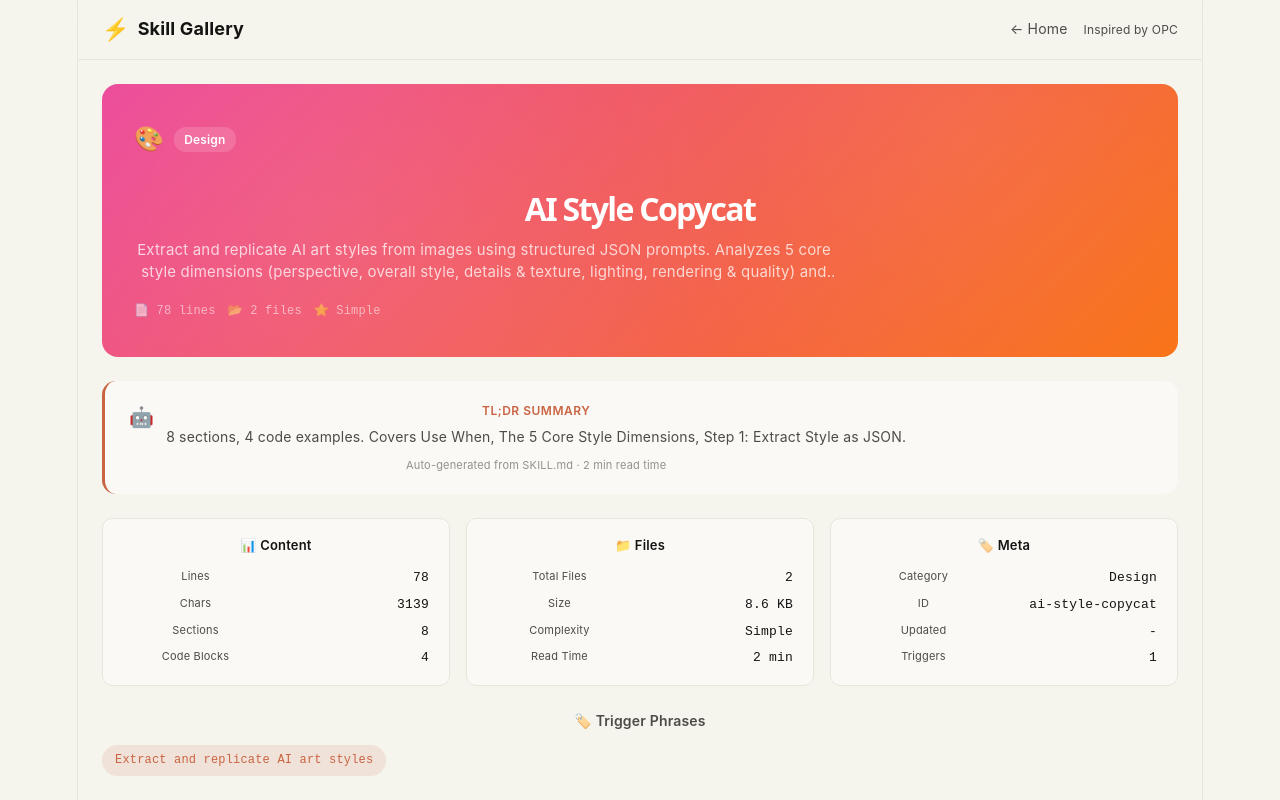
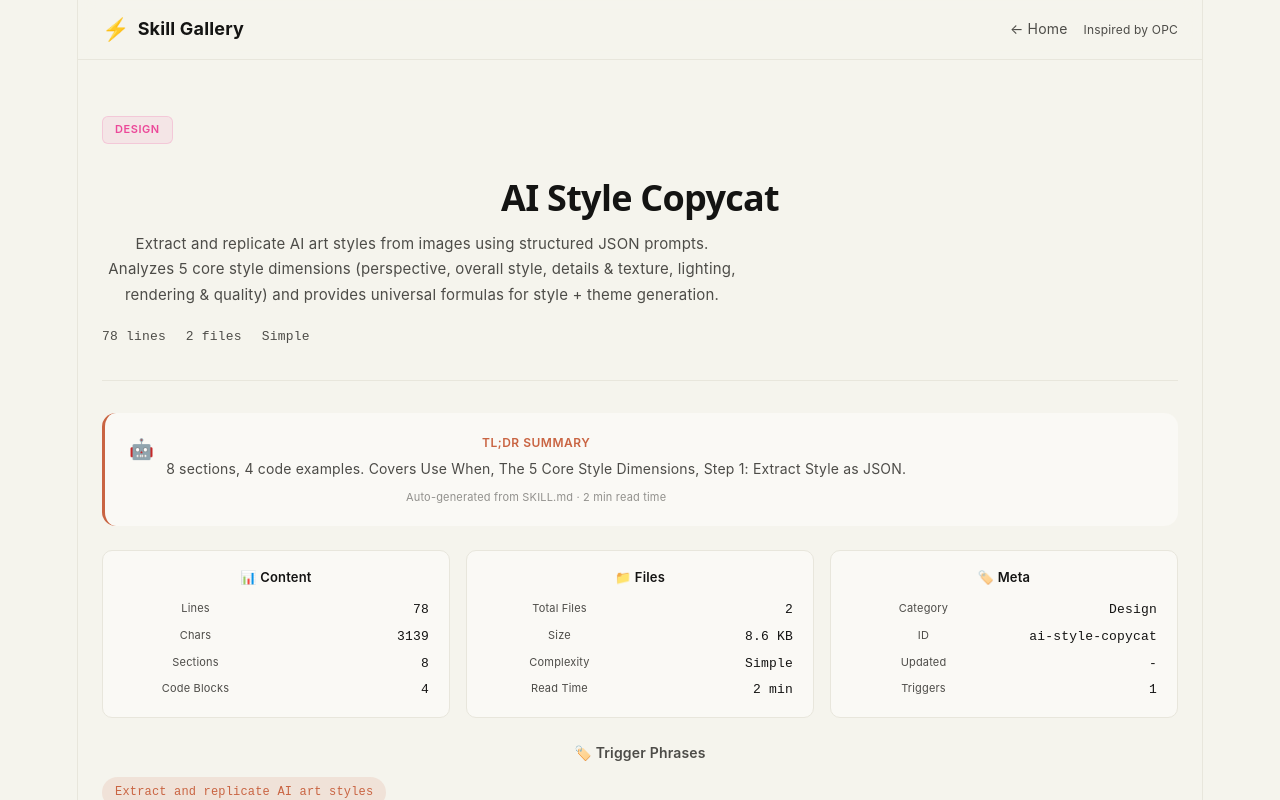
Before and after one commit to cookabc/app-universe, a React (Vite) app: page /skill/ai-style-copycat in a window 1280 px wide. Shown: the top 800 px of the page. Built offline with nearby package versions, Linux system fonts and the light colour scheme.

Commit message:
fix: complete truncated strings in skills-data.json
- Fix useCase titles truncated mid-word in ai-style-copycat
- Complete 'style extraction' and 'AI art style work' descriptions

```diff
--- a/src/components/SkillDetail/SkillHeroBanner.tsx
+++ b/src/components/SkillDetail/SkillHeroBanner.tsx
@@ -1,17 +1,82 @@
-import{useState}from'react';import type{SkillData}from'../../data/skills';
-interface Props{skill:SkillData}
-export default function SkillHeroBanner({skill}:Props){const[cp,setCp]=useState(false);const cat=skill.category;
-const copy=async()=>{if(skill.installCommand){await navigator.clipboard.writeText(skill.installCommand);setCp(true);setTimeout(()=>setCp(false),2000)}};
-const bg=cp?'rgba(34,197,.25)':'rgba(255,255,255,.15)';
-const bd=cp?'1px solid rgba(34,197,.5)':'1px solid rgba(255,255,255,.2)';
-return(<div style={{position:'relative',borderRadius:'var(--radius-xl)',overflow:'hidden',marginBottom:'24px'}}>
-<div style={{background:cat.gradient,padding:'36px 32px',position:'relative'}}>
-<div style={{position:'absolute',inset:0,backgroundImage:'radial-gradient(circle at 20% 50%,rgba(255,255,255,.08) 0%,transparent 50%),radial-gradient(circle at 80% 20%,rgba(255,255,255,.05) 0%,transparent 40%)'}}/>
-<div style={{position:'relative',zIndex:1}}>
-<div style={{display:'flex',alignItems:'center',gap:'10px',marginBottom:'10px'}}><span style={{fontSize:'24px'}}>{cat.icon}</span><span style={{fontSize:'12px',padding:'3px 10px',borderRadius:'12px',background:'rgba(255,255,255,.15)',color:'#fff',fontWeight:600}}>{cat.label}</span></div>
-<h1 style={{fontSize:'clamp(22px,4vw,32px)',fontWeight:800,color:'#fff',marginBottom:'10px',lineHeight:1.2,textWrap:'balance'}}>{skill.name}</h1>
-<p style={{color:'rgba(255,255,255,.75)',fontSize:'15px',lineHeight:1.5,maxWidth:'700px',display:'-webkit-box',WebkitLineClamp:2,WebkitBoxOrient:'vertical',overflow:'hidden'}}>{skill.description||'No description'}</p>
-<div style={{display:'flex',gap:'10px',marginTop:'18px',flexWrap:'wrap'}}>
-{skill.installCommand&&(<button onClick={copy}style={{padding:'7px 16px',borderRadius:'var(--radius-sm)',background:bg,border:bd,color:'#fff',fontSize:'13px',cursor:'pointer',display:'flex',alignItems:'center',gap:'6px',transition:'background-color .15s ease,border-color .15s ease',fontFamily:'var(--font-mono)'}}>{cp?'📋 Copied!':'📋 Copy Install Cmd'}</button>)}
-<div style={{display:'flex',gap:'12px',alignItems:'center',fontSize:'12px',color:'rgba(255,255,255,.55)',fontFamily:'var(--font-mono)'}}>
-<span>📄 {skill.stats.lineCount} lines</span><span>📂 {skill.fileInfo.totalFiles} files</span><span>⭐ {skill.stats.complexityLabel}</span></div></div></div></div></div>)}
+import { useState } from 'react';
+import type { SkillData } from '../../data/skills';
+
+interface Props { skill: SkillData }
+
+export default function SkillHeroBanner({ skill }: Props) {
+  const [copied, setCopied] = useState(false);
+  const cat = skill.category;
+
+  const handleCopy = async () => {
+    if (skill.installCommand) {
+      await navigator.clipboard.writeText(skill.installCommand);
+      setCopied(true);
+      setTimeout(() => setCopied(false), 2000);
+    }
+  };
+
+  return (
+    <article style={{ marginBottom: '32px', padding: '32px 0', borderBottom: '1px solid var(--border)' }}>
+      <div style={{ display: 'flex', alignItems: 'center', gap: '10px', marginBottom: '16px' }}>
+        <span style={{
+          display: 'inline-block',
+          fontSize: '11px',
+          fontWeight: 600,
+          letterSpacing: '0.05em',
+          textTransform: 'uppercase',
+          padding: '4px 12px',
+          borderRadius: '6px',
+          background: cat.color + '14',
+          color: cat.color,
+          border: `1px solid ${cat.color}30`,
+        }}>{cat.label}</span>
+      </div>
+
+      <h1 style={{
+        fontSize: 'clamp(24px, 4vw, 36px)',
+        fontWeight: 700,
+        color: 'var(--text-primary)',
+        lineHeight: 1.2,
+        textWrap: 'balance',
+        letterSpacing: '-0.02em',
+        marginBottom: '12px',
+      }}>{skill.name}</h1>
+
+      <p style={{
+        color: 'var(--text-secondary)',
+        fontSize: '15px',
+        lineHeight: 1.7,
+        maxWidth: '640px',
+        marginBottom: '20px',
+      }}>{skill.description || 'No description available.'}</p>
+
+      <div style={{ display: 'flex', alignItems: 'center', gap: '16px', flexWrap: 'wrap', fontSize: '13px', fontFamily: 'var(--font-mono)' }}>
+        <div style={{ display: 'flex', gap: '20px', color: 'var(--text-secondary)' }}>
+          <span>{skill.stats.lineCount} lines</span>
+          <span>{skill.fileInfo.totalFiles} files</span>
+          <span>{skill.stats.complexityLabel}</span>
+        </div>
+
+        {skill.installCommand && (
+          <button
+            onClick={handleCopy}
+            style={{
+              marginLeft: 'auto',
+              padding: '6px 14px',
+              borderRadius: '6px',
+              border: '1px solid var(--border)',
+              background: 'transparent',
+              color: copied ? 'var(--success)' : 'var(--text-secondary)',
+              fontSize: '12px',
+              fontFamily: 'var(--font-mono)',
+              cursor: 'pointer',
+              transition: 'border-color .15s ease, color .15s ease',
+            }}
+          >
+            {copied ? 'Copied' : 'Copy install cmd'}
+          </button>
+        )}
+      </div>
+    </article>
+  );
+}
```
Also changed, not shown: public/skills-data.json.
